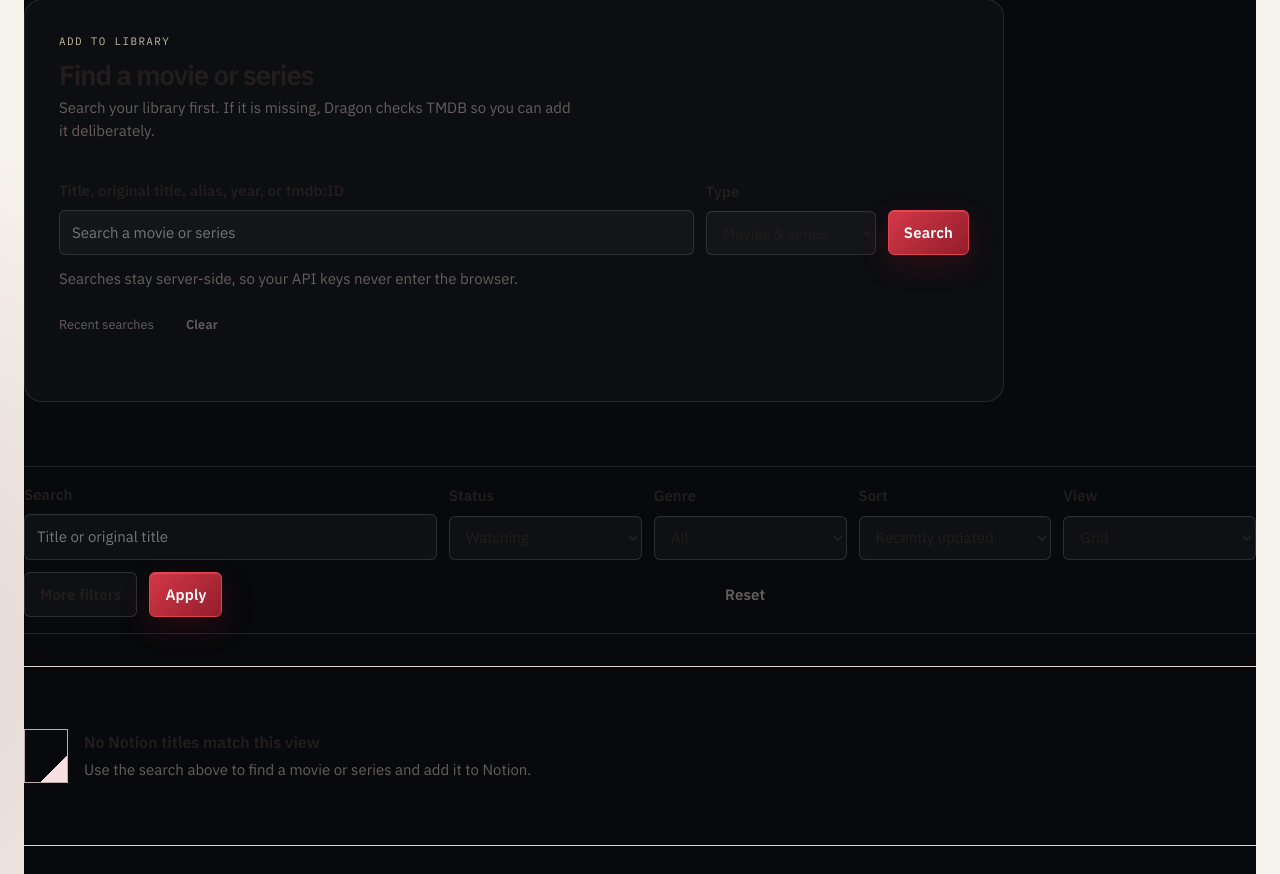
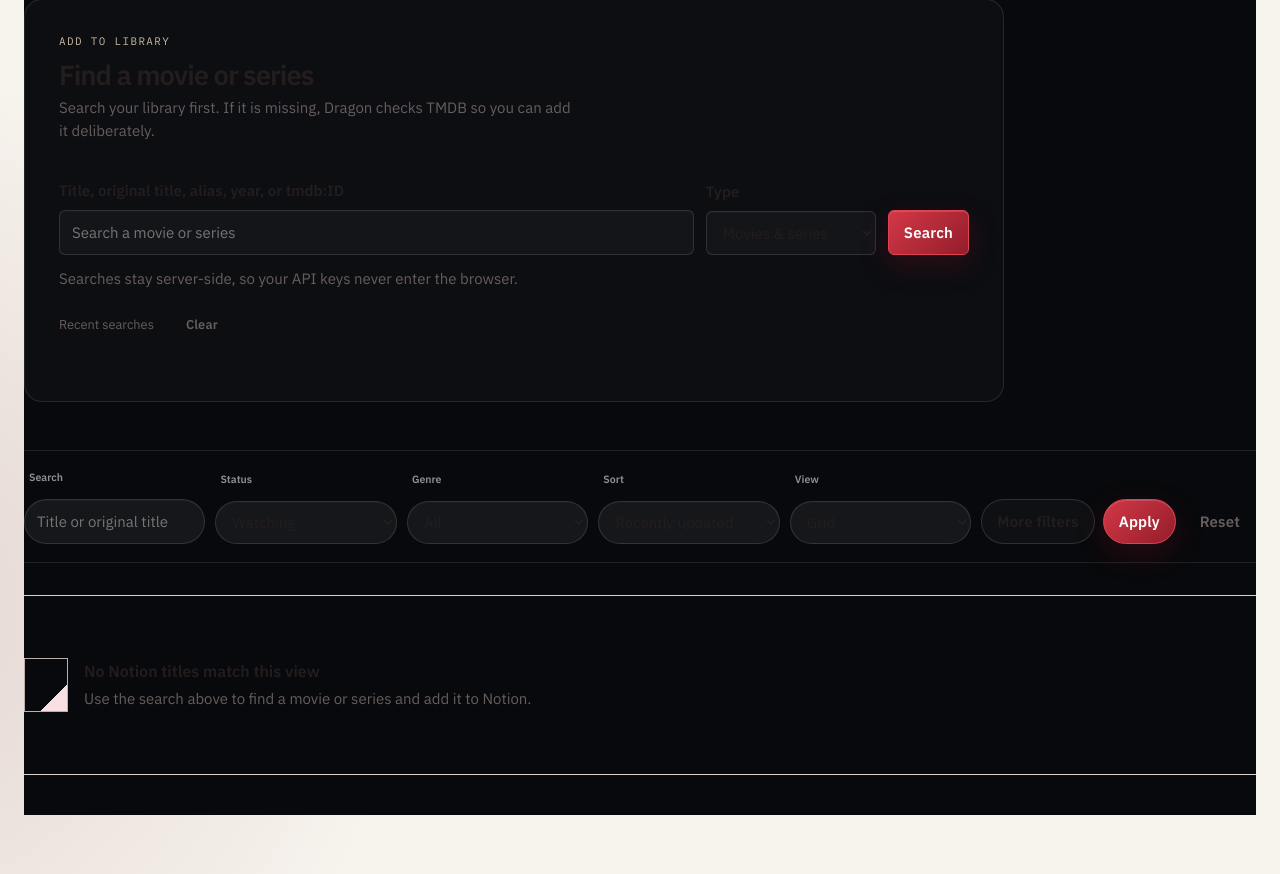
Before and after one commit to Dragon0WaTTyler/dragon-dashboardv2, a Flask app: page /movies in a window 1280 px wide. Shown: the part 802-1676 px from the top of the page. Run offline with Flask 3, Linux system fonts and the light colour scheme; the visitor is signed in with stand-in values (Sample User, id 1); data that the repository does not hold is empty; some libraries are stand-ins or nearby versions.

Commit message:
movies: compact personal library controls

```diff
--- a/app/static/css/pages/movies.css
+++ b/app/static/css/pages/movies.css
@@ -2185,3 +2185,19 @@ body.is-player-embed-fullscreen { overflow: hidden; }
   .movies-v2--detail .movie-detail__overview, .movies-v2--detail .definition-grid { grid-column: 1 / -1; }
   .movies-v2--detail .movie-detail__poster { width: auto; }
 }
+
+.movies-v2 .filter-bar {
+  display: flex;
+  flex-wrap: wrap;
+  gap: 10px;
+  align-items: end;
+  margin-top: 48px;
+  padding: 18px 0;
+  border-block: 1px solid rgb(255 255 255 / 10%);
+}
+.movies-v2 .filter-bar .field { flex: 1 1 145px; min-width: 0; }
+.movies-v2 .filter-bar .field span { margin: 0 0 5px 5px; color: rgb(255 255 255 / 55%); font-size: .66rem; }
+.movies-v2 .filter-bar input,
+.movies-v2 .filter-bar select { min-height: 42px; border-radius: 999px; background: rgb(255 255 255 / 6%); }
+.movies-v2 .filter-bar__actions { display: flex; flex: 0 1 auto; gap: 8px; align-items: end; }
+.movies-v2 .filter-bar__actions .button { min-height: 42px; border-radius: 999px; }
```
